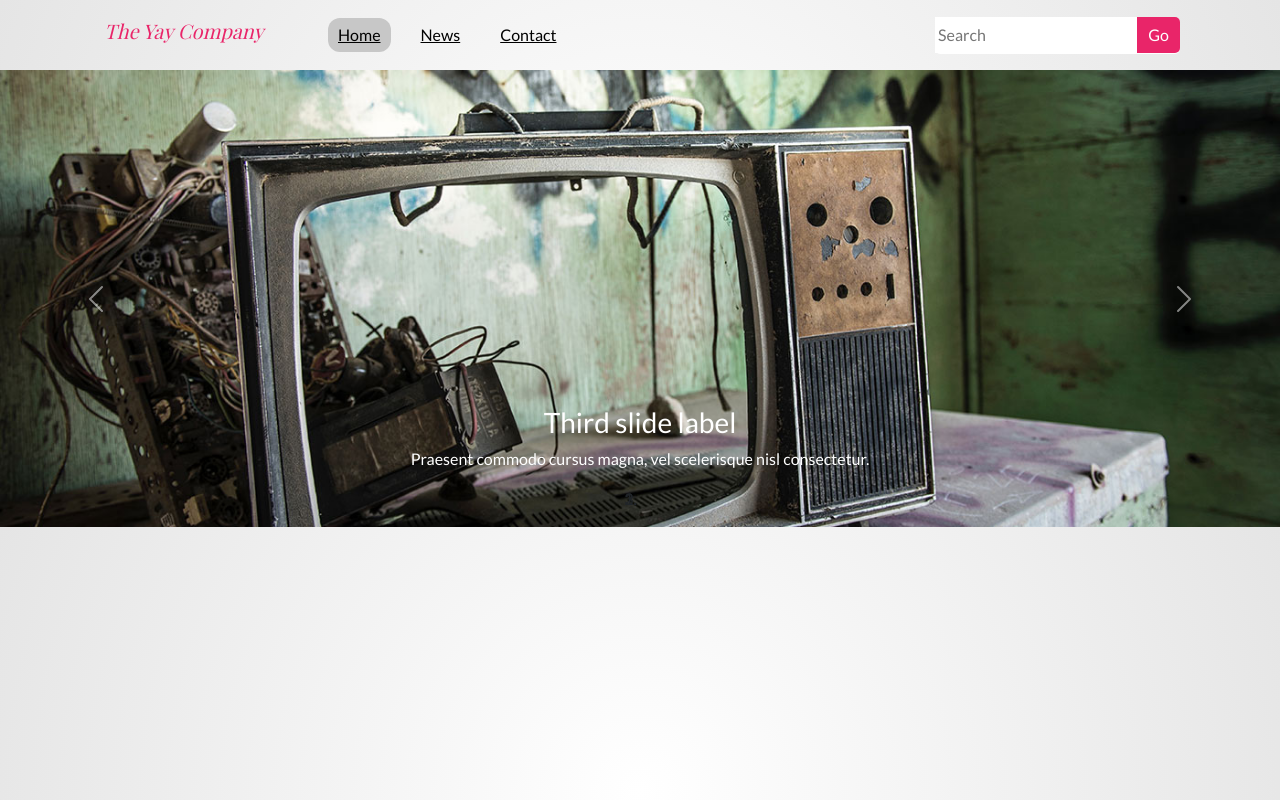
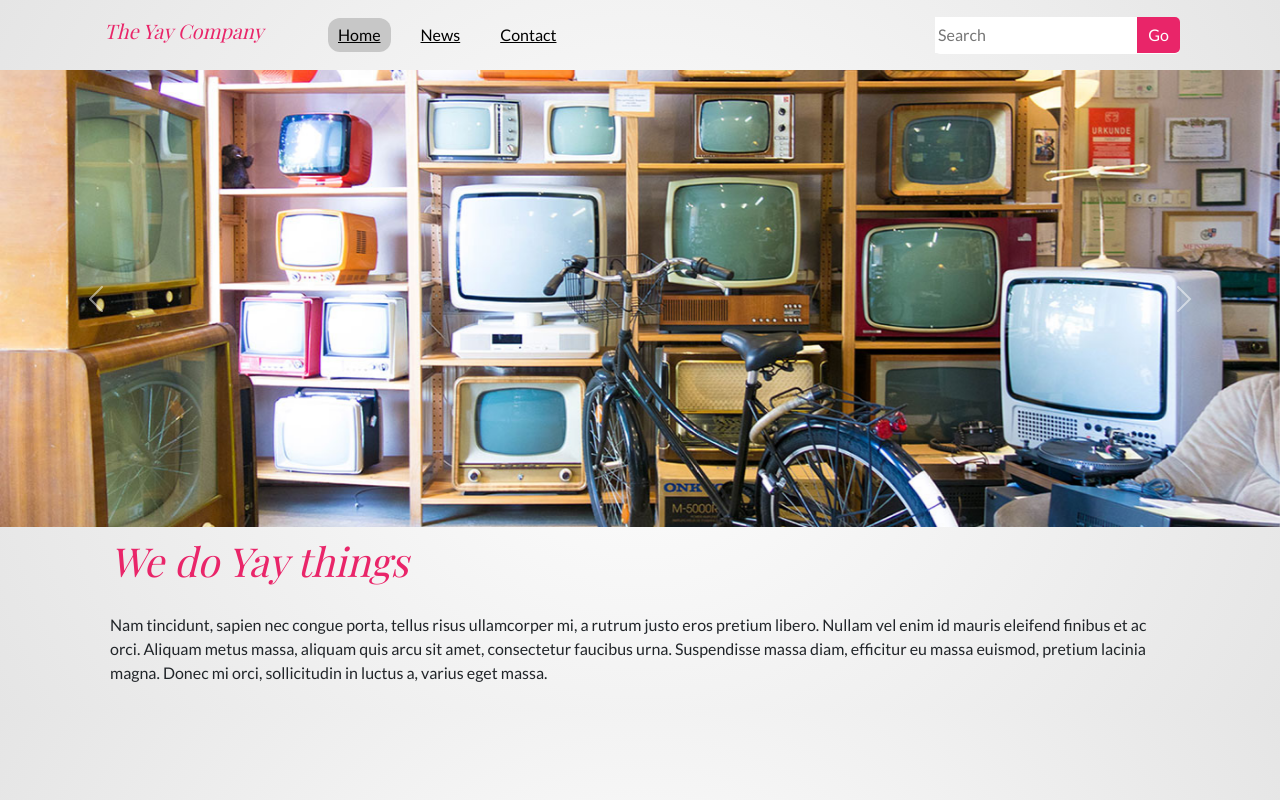
Before and after one commit to Hturoy/CA1-CSSFRAMEWORKS, a React (Create React App) app: page / in a window 1280 px wide. Built offline with nearby package versions, Linux system fonts and the light colour scheme; a web font is replaced by a local one.

Commit message:
Finished carousel and added the infotext as a new component

```diff
--- a/package.json
+++ b/package.json
@@ -6,6 +6,7 @@
     "@testing-library/jest-dom": "^5.11.4",
     "@testing-library/react": "^11.1.0",
     "@testing-library/user-event": "^12.1.10",
+    "bootstrap": "^5.1.1",
     "react": "^17.0.2",
     "react-bootstrap": "^1.6.3",
     "react-dom": "^17.0.2",
--- a/public/index.html
+++ b/public/index.html
@@ -14,6 +14,8 @@
     <script src="https://kit.fontawesome.com/1c14689866.js" crossorigin="anonymous"></script>
 
     <link href="https://fonts.googleapis.com/css2?family=Lato&family=Playfair+Display:ital,wght@0,400;1,600&display=swap" rel="stylesheet">
+
+
 
 
     <!--
--- a/src/App.js
+++ b/src/App.js
@@ -4,6 +4,7 @@ import './global'
 import Header from './components/header/Header'
 import { GlobalStyle } from './global';
 import Slideshow from './components/slideshow/Slideshow'
+import Infotext from './components/infotext/Infotext';
 
 function App() {
   return (
@@ -11,6 +12,7 @@ function App() {
     <GlobalStyle/>
     <Header/>
     <Slideshow></Slideshow>
+    <Infotext></Infotext>
    </>
   );
 }
--- /dev/null
+++ b/src/components/infotext/Infotext.js
@@ -0,0 +1,30 @@
+import styled from 'styled-components'
+
+
+const Wrapper = styled.div `
+    display: flex;
+    flex-direction: column;
+    margin: 0 100px 0 100px;
+`
+
+const Item = styled.div `
+    margin: 10px;
+`
+
+
+const infotext = () => {
+
+    return(
+        <Wrapper>
+            <Item>
+                <h1>We do Yay things</h1>
+            </Item>
+            <Item>
+                <p>Nam tincidunt, sapien nec congue porta, tellus risus ullamcorper mi, a rutrum justo eros pretium libero. Nullam vel enim id mauris eleifend finibus et ac orci. Aliquam metus massa, aliquam quis arcu sit amet, consectetur faucibus urna. Suspendisse massa diam, efficitur eu massa euismod, pretium lacinia magna. Donec mi orci, sollicitudin in luctus a, varius eget massa.</p>
+            </Item>
+        </Wrapper>
+    )
+
+}
+
+export default infotext
--- a/src/components/slideshow/Slideshow.js
+++ b/src/components/slideshow/Slideshow.js
@@ -1,4 +1,4 @@
-import 'bootstrap/dist/css/bootstrap.min.css';
+import'bootstrap/dist/css/bootstrap.min.css';
 
 import Carousel  from 'react-bootstrap/Carousel';
 
@@ -14,27 +14,21 @@ const Slideshow = () => {
     return (
         <>
 <Carousel>
-  <Carousel.Item interval={1000}>
+  <Carousel.Item>
     <img
       className="d-block w-100"
       src={Carousel1}
       alt="First slide"
     />
-    <Carousel.Caption>
-      <h3>First slide label</h3>
-      <p>Nulla vitae elit libero, a pharetra augue mollis interdum.</p>
-    </Carousel.Caption>
+
   </Carousel.Item>
-  <Carousel.Item interval={500}>
+  <Carousel.Item >
     <img
       className="d-block w-100"
       src={Carousel2}
       alt="Second slide"
     />
-    <Carousel.Caption>
-      <h3>Second slide label</h3>
-      <p>Lorem ipsum dolor sit amet, consectetur adipiscing elit.</p>
-    </Carousel.Caption>
+
   </Carousel.Item>
   <Carousel.Item>
     <img
@@ -42,10 +36,7 @@ const Slideshow = () => {
       src={Carousel3}
       alt="Third slide"
     />
-    <Carousel.Caption>
-      <h3>Third slide label</h3>
-      <p>Praesent commodo cursus magna, vel scelerisque nisl consectetur.</p>
-    </Carousel.Caption>
+
   </Carousel.Item>
 </Carousel>
         </>
--- a/src/global.js
+++ b/src/global.js
@@ -33,8 +33,10 @@ export const GlobalStyle = createGlobalStyle `
         font-family: ${Fonts.lato};
     }
 
-    h1 h2 {
+    h1, h2 {
         font-family: ${Fonts.playfair};
+        font-style: italic;
+        color: ${Colors.pink};
     }
 
 
```
Also changed, not shown: 1 other file (tests, documents, lock files or other folders).
